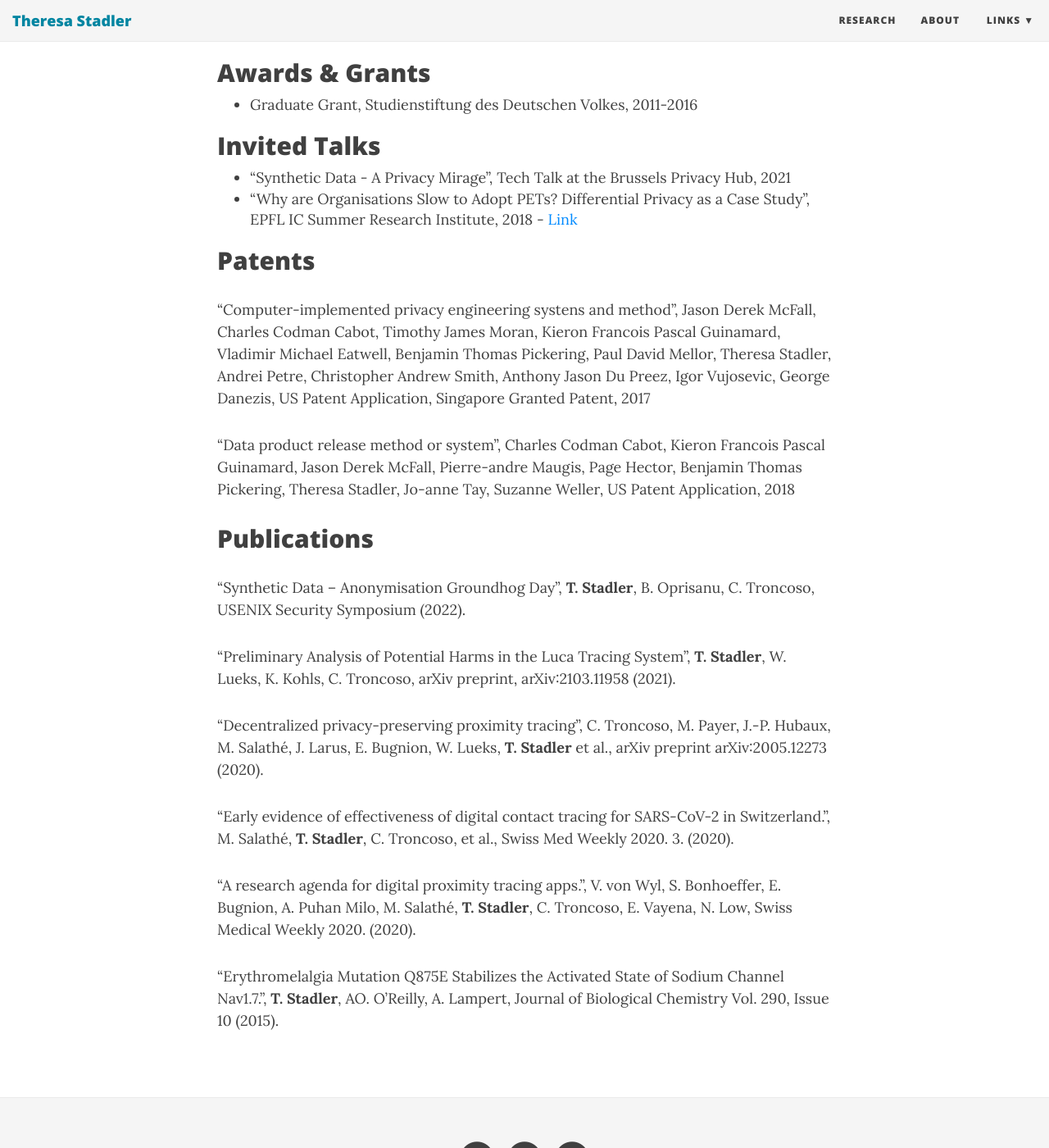
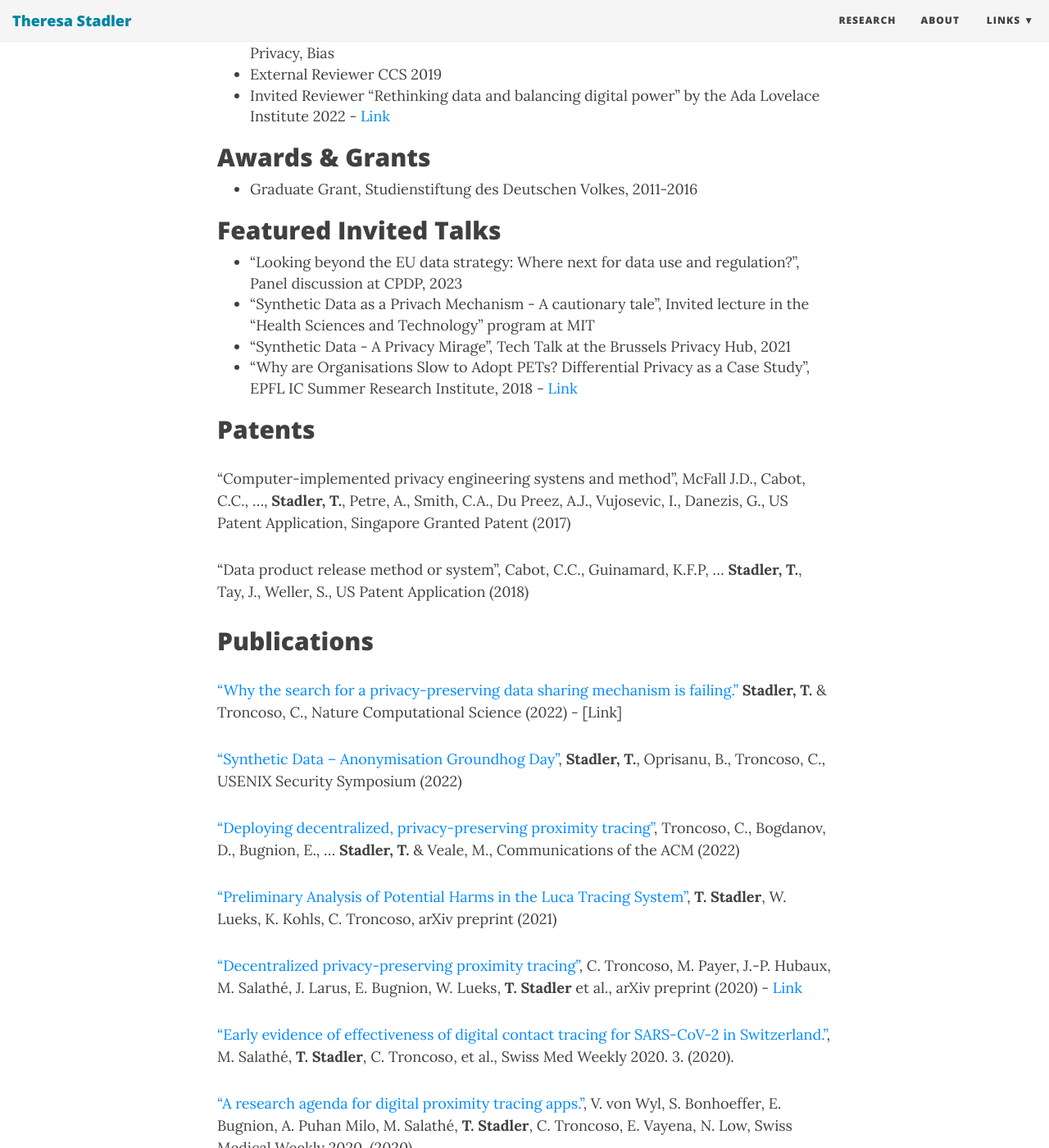
Before and after one commit to reslbesl/theresa.github.io, a Jekyll site: the page built from aboutme.md, in a window 1280 px wide and 1400 px high, scrolled down 1151 px. Shown: the whole window at 82% size. Built offline with Jekyll 4.4.1, drawn with Linux system fonts in a browser that asks for light colours; nearby versions of some CDN libraries; some of the changed text lies outside the part shown.

Commit message:
update publications and talks

```diff
--- a/aboutme.md
+++ b/aboutme.md
@@ -23,37 +23,45 @@ Work Experience
 ---
 - Research Scientist, Privitar (London, United Kingdom), 2016-2019
 
-Academic Service
+Academic Service & Invited Reviews
 ---
-- Program Commitee Member PETS 2021, 2020, 2019
+- Program Commitee Member PETS 2023, 2021, 2020, 2019
+- Invited Reviewer NeurIPS 2021 Workshop on Privacy in Machine Learning (PriML 2021)
 - Invited Reviewer ICLR 2021 Workshop on Synthetic Data Generation: Quality, Privacy, Bias
 - External Reviewer CCS 2019
+- Invited Reviewer "Rethinking data and balancing digital power" by the Ada Lovelace Institute 2022 - [Link](https://www.adalovelaceinstitute.org/report/rethinking-data/)
 
 Awards & Grants
 ---
 - Graduate Grant, Studienstiftung des Deutschen Volkes, 2011-2016
 
-Invited Talks
+Featured Invited Talks
 ---
+- "Looking beyond the EU data strategy: Where next for data use and regulation?", Panel discussion at CPDP, 2023
+- "Synthetic Data as a Privach Mechanism - A cautionary tale", Invited lecture in the "Health Sciences and Technology" program at MIT
 - "Synthetic Data - A Privacy Mirage", Tech Talk at the Brussels Privacy Hub, 2021
 - "Why are Organisations Slow to Adopt PETs? Differential Privacy as a Case Study", EPFL IC Summer Research Institute, 2018 - [Link](https://suri.epfl.ch/2018/)
 
 Patents
 ---
-"Computer-implemented privacy engineering systens and method", Jason Derek McFall, Charles Codman Cabot, Timothy James Moran, Kieron Francois Pascal Guinamard, Vladimir Michael Eatwell, Benjamin Thomas Pickering, Paul David Mellor, Theresa Stadler, Andrei Petre, Christopher Andrew Smith, Anthony Jason Du Preez, Igor Vujosevic, George Danezis, US Patent Application, Singapore Granted Patent, 2017
+"Computer-implemented privacy engineering systens and method", McFall J.D., Cabot, C.C., ..., **Stadler, T.**, Petre, A., Smith, C.A., Du Preez, A.J., Vujosevic, I.,  Danezis, G., US Patent Application, Singapore Granted Patent (2017)
 
-"Data product release method or system", Charles Codman Cabot, Kieron Francois Pascal Guinamard, Jason Derek McFall, Pierre-andre Maugis, Page Hector, Benjamin Thomas Pickering, Theresa Stadler, Jo-anne Tay, Suzanne Weller, US Patent Application, 2018
+"Data product release method or system", Cabot, C.C., Guinamard, K.F.P, ... **Stadler, T.**, Tay, J., Weller, S., US Patent Application (2018)
 
 Publications
 ---
-"Synthetic Data – Anonymisation Groundhog Day", **T. Stadler**, B. Oprisanu, C. Troncoso, USENIX Security Symposium (2022).
+["Why the search for a privacy-preserving data sharing mechanism is failing."]((https://www.nature.com/articles/s43588-022-00236-x)) **Stadler, T.** & Troncoso, C., Nature Computational Science (2022) - [Link]
 
-"Preliminary Analysis of Potential Harms in the Luca Tracing  System", **T. Stadler**, W. Lueks, K. Kohls, C. Troncoso, arXiv preprint, arXiv:2103.11958 (2021).
+["Synthetic Data – Anonymisation Groundhog Day"](https://www.usenix.org/system/files/sec22-stadler.pdf), **Stadler, T.**, Oprisanu, B., Troncoso, C., USENIX Security Symposium (2022)
 
-"Decentralized privacy-preserving proximity tracing", C. Troncoso, M. Payer, J.-P. Hubaux, M. Salathé, J. Larus, E. Bugnion, W. Lueks, **T. Stadler** et al., arXiv preprint arXiv:2005.12273 (2020).
+["Deploying decentralized, privacy-preserving proximity tracing"](https://dl.acm.org/doi/abs/10.1145/3524107), Troncoso, C., Bogdanov, D., Bugnion, E., ... **Stadler, T.** & Veale, M., Communications of the ACM (2022)
 
-"Early evidence of effectiveness of digital contact tracing for SARS-CoV-2 in Switzerland.", M. Salathé, **T. Stadler**, C. Troncoso, et al., Swiss Med Weekly 2020. 3. (2020).
+["Preliminary Analysis of Potential Harms in the Luca Tracing  System"](https://arxiv.org/pdf/2103.11958.pdf), **T. Stadler**, W. Lueks, K. Kohls, C. Troncoso, arXiv preprint (2021)
 
-"A research agenda for digital proximity tracing apps.", V. von Wyl, S. Bonhoeffer, E. Bugnion, A. Puhan Milo, M. Salathé, **T. Stadler**, C. Troncoso, E. Vayena, N. Low, Swiss Medical Weekly 2020. (2020).
+["Decentralized privacy-preserving proximity tracing"](https://arxiv.org/pdf/2005.12273), C. Troncoso, M. Payer, J.-P. Hubaux, M. Salathé, J. Larus, E. Bugnion, W. Lueks, **T. Stadler** et al., arXiv preprint (2020) - [Link]()
 
-"Erythromelalgia Mutation Q875E Stabilizes the Activated State of Sodium Channel Nav1.7.", **T. Stadler**, AO. O’Reilly, A. Lampert, Journal of Biological Chemistry Vol. 290, Issue 10 (2015).
+["Early evidence of effectiveness of digital contact tracing for SARS-CoV-2 in Switzerland."](https://www.medrxiv.org/content/10.1101/2020.09.07.20189274v3), M. Salathé, **T. Stadler**, C. Troncoso, et al., Swiss Med Weekly 2020. 3. (2020).
+
+["A research agenda for digital proximity tracing apps."](https://www.research-collection.ethz.ch/bitstream/handle/20.500.11850/428474/3/smw_2020_20324.pdf), V. von Wyl, S. Bonhoeffer, E. Bugnion, A. Puhan Milo, M. Salathé, **T. Stadler**, C. Troncoso, E. Vayena, N. Low, Swiss Medical Weekly 2020. (2020).
+
+["Erythromelalgia Mutation Q875E Stabilizes the Activated State of Sodium Channel Nav1.7."](https://www.jbc.org/article/S0021-9258(19)46771-9/abstract), **T. Stadler**, AO. O’Reilly, A. Lampert, Journal of Biological Chemistry Vol. 290, Issue 10 (2015).
```
Also changed, not shown: research.md (+22 -16 lines), _archive/2019-08-05-female-art.md (renamed from _posts/2019-08-05-female-art.md).
